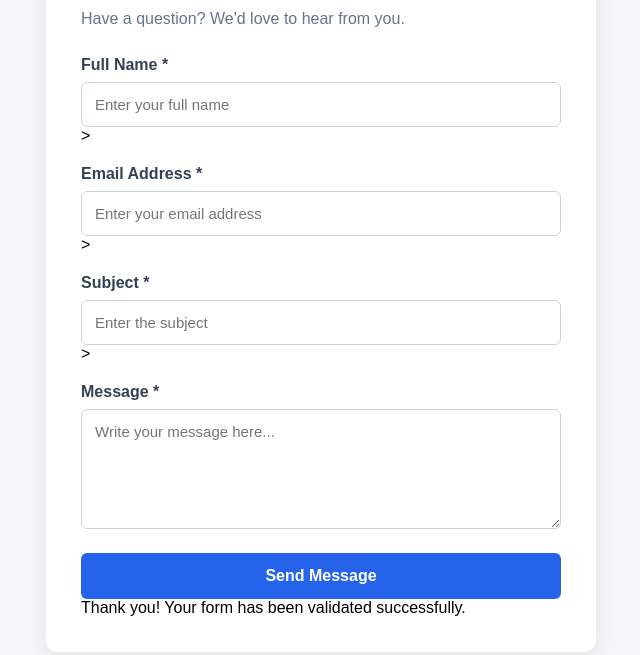
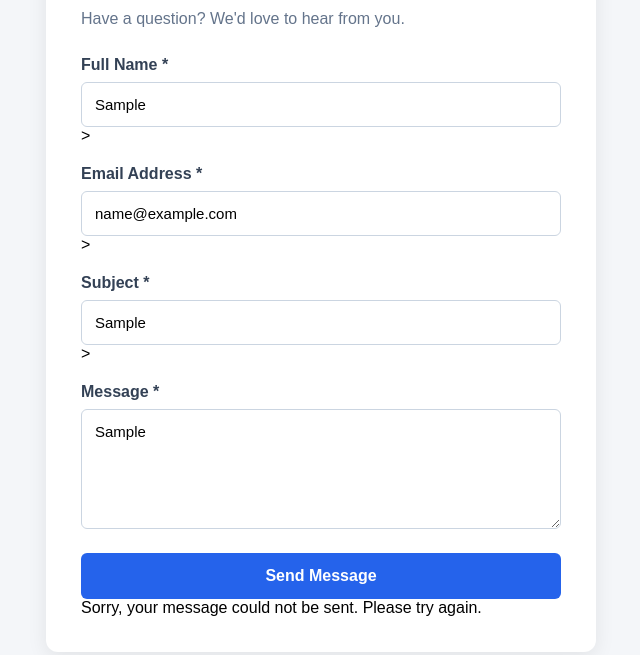
Before and after one commit to mercykimutaicom-spec/contact-form, a plain HTML site: page index.html in a window 1280 px wide. Both pictures are taken after typing "Sample", "name@example.com", "Sample", "Sample" into the empty fields and a click on the button "Send Message". Shown: the part 109-764 px from the top of the page, without its empty margins (319-959 px from the left). Drawn offline with nearby package versions, Linux system fonts and the light colour scheme.

Commit message:
Integrate EmailJS for contact form submissions

```diff
--- a/index.html
+++ b/index.html
@@ -80,7 +80,8 @@
     </div>
 
     <!-- Link JavaScript -->
-    <script src="script.js"></script>
+    <script src="https://cdn.jsdelivr.net/npm/@emailjs/browser@4/dist/email.min.js"></script>
+<script src="script.js"></script>
 
 </body>
 </html>
--- a/script.js
+++ b/script.js
@@ -1,5 +1,8 @@
-
 // 1. Select the form and input fields
+// Initialize EmailJS
+emailjs.init({
+  publicKey: "bIGhNuJxZpcvfCvcy",
+});
 const contactForm = document.getElementById("contactForm");
 
 const fullName = document.getElementById("fullName");
@@ -30,7 +33,6 @@ function showError(input, errorText) {
   errorMessage.textContent = errorText;
 }
 
-
 // 4. Remove an error message
 function clearError(input) {
   input.classList.remove("input-error");
@@ -42,16 +44,14 @@ function clearError(input) {
     errorMessage.remove();
   }
 }
-
 // 5. Listen for form submission
-contactForm.addEventListener("submit", function(event) {
-
+contactForm.addEventListener("submit", async function (event) {
   event.preventDefault();
 
   // Clear previous errors
   const inputs = [fullName, email, subject, message];
 
-    inputs.forEach(input => clearError(input));
+  inputs.forEach((input) => clearError(input));
 
   successMessage.textContent = "";
 
@@ -84,24 +84,41 @@ contactForm.addEventListener("submit", function(event) {
     isFormValid = false;
   }
 
-    // 6. Success state
+  // Send email only if validation passes
   if (isFormValid) {
+    successMessage.classList.remove("success-message");
+    successMessage.textContent = "Sending your message...";
+
+    const templateParams = {
+      fullName: fullName.value.trim(),
+      email: email.value.trim(),
+      subject: subject.value.trim(),
+      message: message.value.trim(),
+    };
+
+    try {
+      await emailjs.send("service_xdpqf5s", "template_i71oqvq", templateParams);
 
       successMessage.textContent =
-            "Thank you! Your form has been validated successfully.";
+        "Thank you! Your message has been sent successfully.";
 
       successMessage.classList.add("success-message");
 
       contactForm.reset();
+    } catch (error) {
+      console.error("EmailJS error:", error);
+
+      successMessage.textContent =
+        "Sorry, your message could not be sent. Please try again.";
+
+      successMessage.classList.remove("success-message");
     }
-
+  }
 });
 
 // 7. Remove errors while the user corrects them
-[fullName, email, subject, message].forEach(input => {
-
-    input.addEventListener("input", function() {
+[fullName, email, subject, message].forEach((input) => {
+  input.addEventListener("input", function () {
     clearError(input);
   });
-
 });
```
Lines whose indentation alone changed are shown as unchanged.
